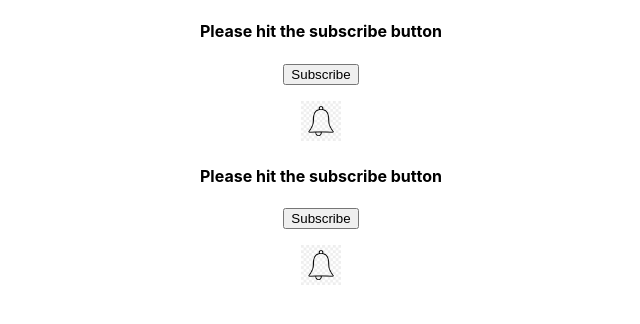
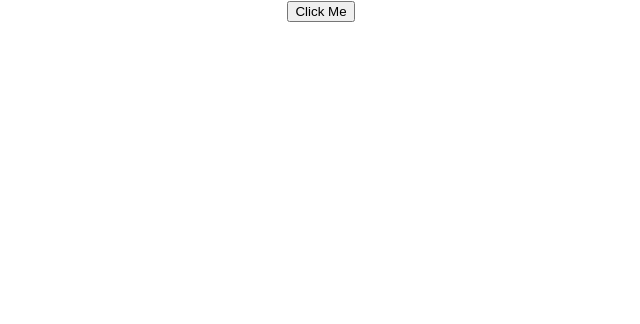
Before and after one commit to sarthv007/ReactSessions, a React (Create React App) app: page / in a window 1280 px wide. Shown: the top 324 px of the page, without its empty margins (319-959 px from the left). Built offline with nearby package versions, Linux system fonts and the light colour scheme.

Commit message:
session 3

```diff
--- a/src/App.js
+++ b/src/App.js
@@ -10,6 +10,10 @@ import Counter from "./Components/Counter";
 import DestructuredComp from "./Components/DestructuredComp";
 import DestructureClassComp from "./Components/DestructureClassComp";
 import SubscribeCountToggle from "./Components/SubscribeCountToggle";
+import WelcomeDemo from "./Components/WelcomeDemo";
+import EventBinding from "./Components/EventBinding";
+import ParentComponent from "./Components/ParentComponent";
+import ProfileComponent from "./Components/ProfileComponent";
 
 function App() {
   return (
@@ -27,7 +31,7 @@ function App() {
       >
         <p>This is a paragraph</p>
       </Welcome> */}
-      <SubscriberCounter />
+      {/* <SubscriberCounter /> */}
       {/* <Counter></Counter> */}
       {/* <DestructuredComp
         count={100}
@@ -50,7 +54,11 @@ function App() {
       >
         <p>This is a paragraph</p>
       </DestructureClassComp> */}
-      <SubscribeCountToggle />
+      {/* <SubscribeCountToggle /> */}
+      {/* <WelcomeDemo></WelcomeDemo> */}
+      {/* <EventBinding></EventBinding> */}
+      <ParentComponent></ParentComponent>
+      {/* <ProfileComponent></ProfileComponent> */}
     </div>
   );
 }
--- /dev/null
+++ b/src/Components/ChildComponent.js
@@ -0,0 +1,14 @@
+import React from "react";
+
+function ChildComponent(props) {
+  console.log(props);
+  return (
+    <div>
+      <button onClick={() => props.handleClick("sarthak vaidya")}>
+        Click Me
+      </button>
+    </div>
+  );
+}
+
+export default ChildComponent;
--- a/src/Components/Counter.js
+++ b/src/Components/Counter.js
@@ -26,11 +26,11 @@ class Counter extends Component {
   };
 
   incrementByFive = () => {
-    this.increment();
-    this.increment();
-    this.increment();
-    this.increment();
-    this.increment();
+    // this.increment();
+    // this.increment();
+    // this.increment();
+    // this.increment();
+    // this.increment();
   };
 
   render() {
--- /dev/null
+++ b/src/Components/EventBinding.js
@@ -0,0 +1,37 @@
+import React, { Component } from "react";
+
+export class EventBinding extends Component {
+  constructor(props) {
+    super(props);
+
+    this.state = {
+      message: "Welcome User",
+    };
+    // this.handleClick = this.handleClick.bind(this);
+  }
+
+  handleClick() {
+    this.setState({
+      message: "Bye Bye User",
+    });
+    console.log(this);
+  }
+
+  //   handleClick = () => {
+  //     this.setState({
+  //       message: "Bye Bye User",
+  //     });
+  //     console.log(this);
+  //   };
+
+  render() {
+    return (
+      <div>
+        <h4>{this.state.message}</h4>
+        <button onClick={this.handleClick.bind(this)}>Click Me</button>
+      </div>
+    );
+  }
+}
+
+export default EventBinding;
--- /dev/null
+++ b/src/Components/ParentComponent.js
@@ -0,0 +1,19 @@
+import React, { Component } from "react";
+import ChildComponent from "./ChildComponent";
+
+export class ParentComponent extends Component {
+  handleClick = (name) => {
+    console.log("from parent");
+    alert(name);
+  };
+
+  render() {
+    return (
+      <div>
+        <ChildComponent name={"sarthak"} handleClick={this.handleClick} />
+      </div>
+    );
+  }
+}
+
+export default ParentComponent;
--- /dev/null
+++ b/src/Components/ProfileComponent.js
@@ -0,0 +1,40 @@
+import React, { Component } from "react";
+
+export class ProfileComponent extends Component {
+  constructor(props) {
+    super(props);
+
+    this.state = {
+      isLoggedIn: false,
+    };
+  }
+
+  render() {
+    const { isLoggedIn } = this.state;
+
+    //normal if else
+    // if (isLoggedIn) {
+    //   return <div>Welcome User</div>;
+    // } else {
+    //   return <div>Welcome Guest</div>;
+    // }
+
+    //element approch
+    // let message;
+    // if (isLoggedIn) {
+    //   message = <div>Welcome User</div>;
+    // } else {
+    //   message = <div>Welcome Guest</div>;
+    // }
+    // return <div>{message}</div>;
+
+    //turnary operator
+    // return isLoggedIn ? <div>Welcome User</div> : <div>Welcome Guest</div>;
+
+    //short circuit operator
+
+    return isLoggedIn && <div>Welcome User</div>;
+  }
+}
+
+export default ProfileComponent;
--- /dev/null
+++ b/src/Components/WelcomeDemo.js
@@ -0,0 +1,40 @@
+import React, { Component } from "react";
+
+export class WelcomeDemo extends Component {
+  handleClick = (name) => {
+    alert(name);
+  };
+  render() {
+    return (
+      <div>
+        <button onClick={() => this.handleClick("sarthak")}>Click Me</button>
+      </div>
+    );
+  }
+}
+
+export default WelcomeDemo;
+
+// // onclick
+// // onClick
+
+//import React from "react";
+
+// function WelcomeDemo() {
+//   const handleClick = () => {
+//     alert("Button clicked");
+//   };
+
+//   function handleChange() {
+//     alert("handle change event handler");
+//   }
+
+//   return (
+//     <div>
+//       <input type="text" name="inputbox" onKeyUp={handleChange} />
+//       <button onClick={handleClick}>Click Me</button>
+//     </div>
+//   );
+// }
+
+// export default WelcomeDemo;
```
Also changed, not shown: src/Components/LoginComponent.js (added, +9 -0 lines), src/index.js (+6 -6 lines).
